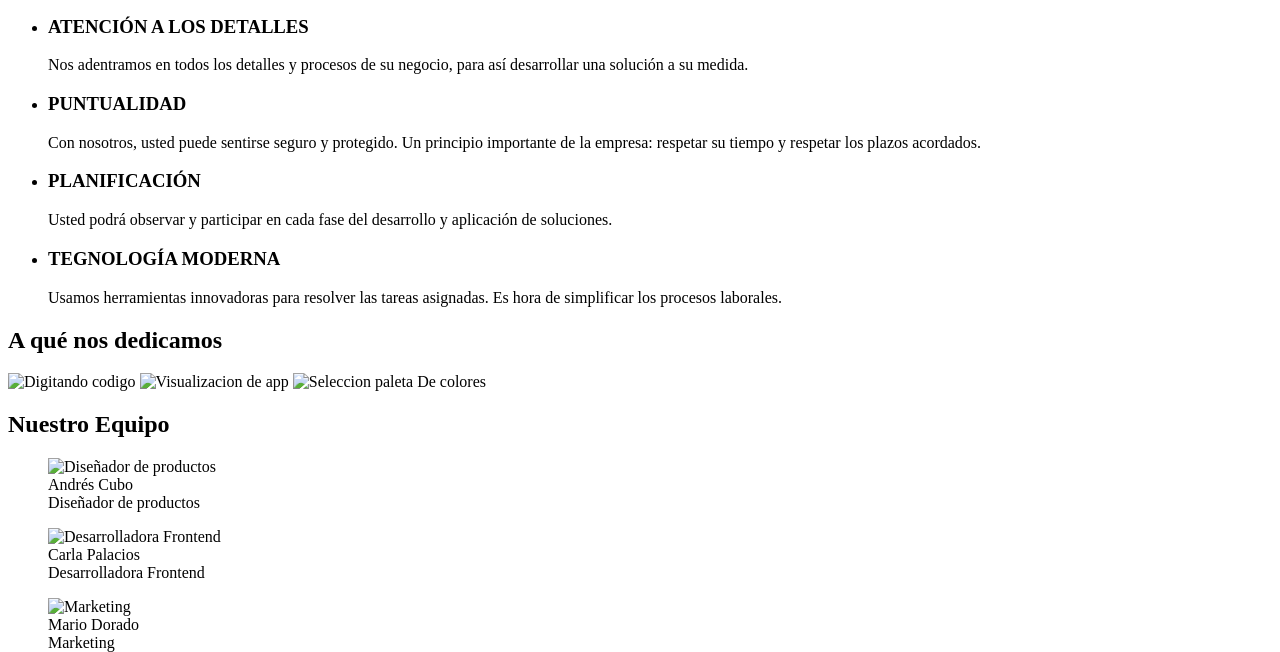
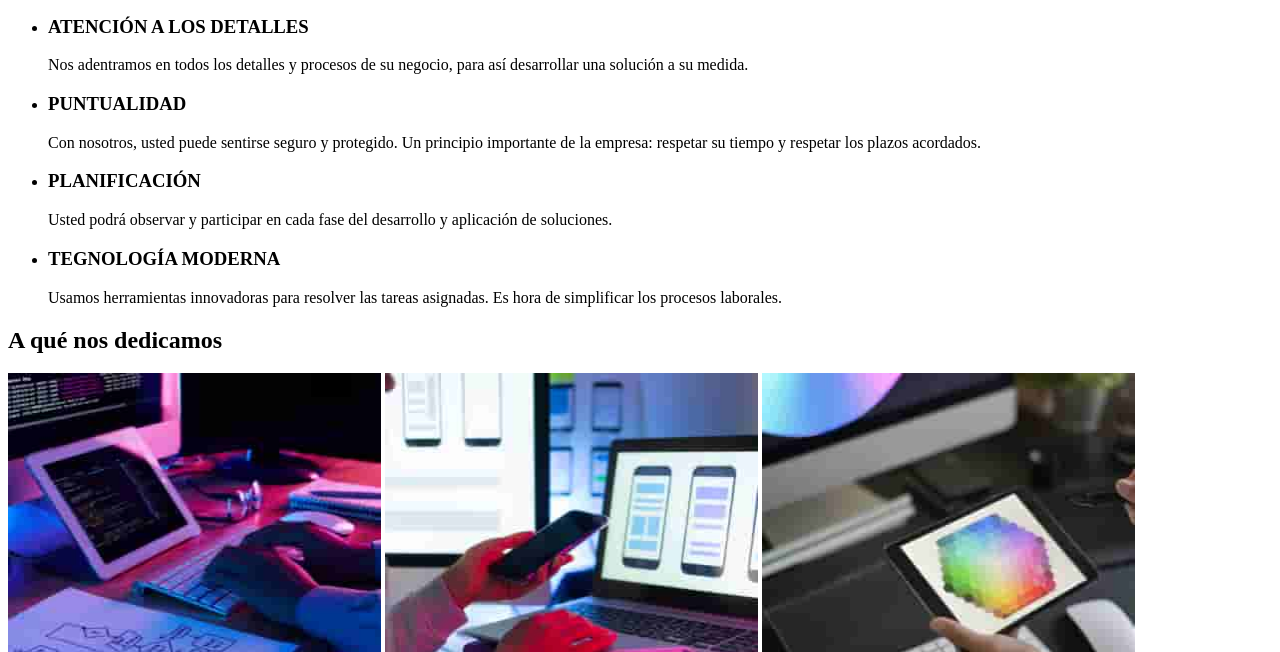
Before and after one commit to Cupez01/goit-markup-hw-01, a plain HTML site: page index.html in a window 1280 px wide. Shown: the part 148-800 px from the top of the page. Drawn offline with Linux system fonts and the light colour scheme; the site is published under a folder, as on GitHub Pages, so addresses that start at the root find nothing.

Commit message:
modificacion

```diff
--- a/index.html
+++ b/index.html
@@ -64,10 +64,10 @@
     </section>
     <section>
         <h2>A qué nos dedicamos</h2>
-        <img src="/images/caja11.jpg" alt="Digitando codigo" width="373" />
-        <img src="/images/caja20.jpg" alt="Visualizacion de app" width="373" />
+        <img src="images/caja11.jpg" alt="Digitando codigo" width="373" />
+        <img src="images/caja20.jpg" alt="Visualizacion de app" width="373" />
         <img
-        src="/images/caja33.jpg"
+        src="images/caja33.jpg"
         alt="Seleccion paleta De colores"
         width="373"
         />
@@ -77,7 +77,7 @@
 
         <figure>
         <img
-            src="/images/imagen11.jpg"
+            src="images/imagen11.jpg"
             alt="Diseñador de productos"
             width="270"
         />
@@ -87,7 +87,7 @@
 
         <figure>
         <img
-            src="/images/imagen22.jpg"
+            src="images/imagen22.jpg"
             alt="Desarrolladora Frontend"
             width="270"
         />
@@ -96,13 +96,13 @@
         </figure>
 
         <figure>
-        <img src="/images/imagen33.jpg" alt="Marketing" width="270" />
+        <img src="images/imagen33.jpg" alt="Marketing" width="270" />
         <figcaption>Mario Dorado</figcaption>
         <figcaption>Marketing</figcaption>
         </figure>
 
         <figure>
-        <img src="/images/imagen44.jpg" alt="Diseñadpr IU" width="270" />
+        <img src="images/imagen44.jpg" alt="Diseñadpr IU" width="270" />
         <figcaption>Pablo Mijangos</figcaption>
         <figcaption>Diseñador IU</figcaption>
         </figure>
```
